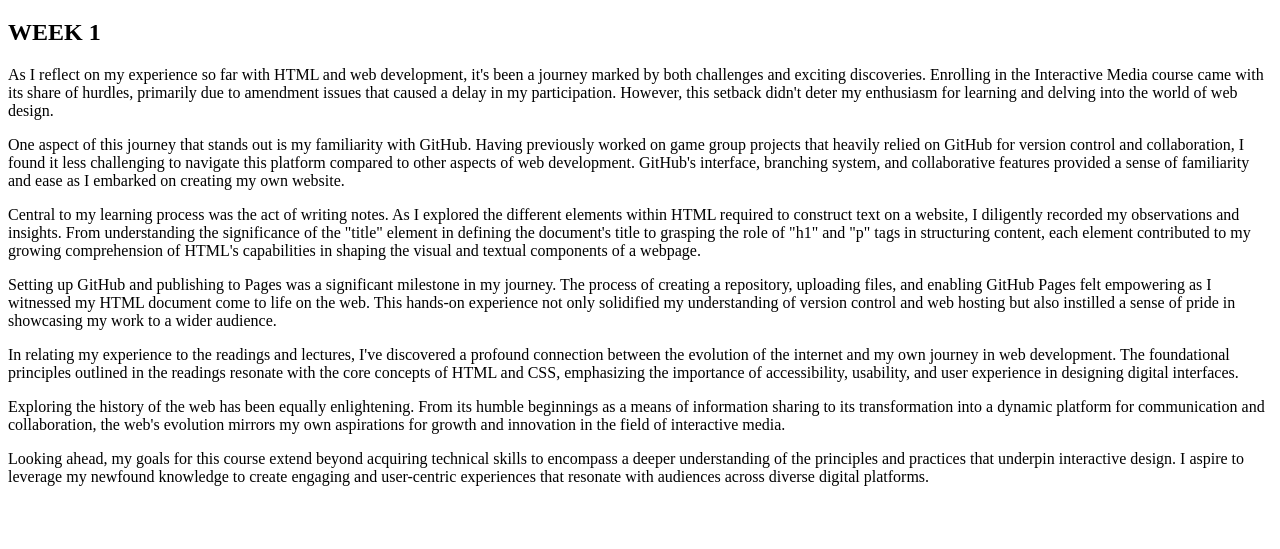
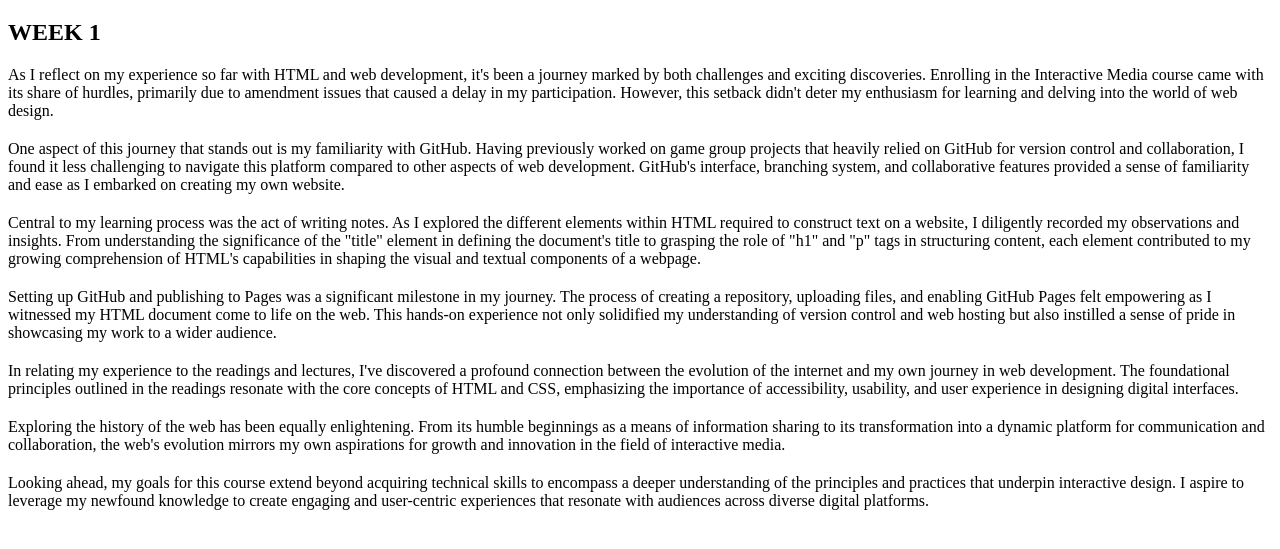
Before and after one commit to Wits-Digital-Arts-Interactive-Media/WSOA3028A_2549471, a plain HTML site: page index.html in a window 1280 px wide. Shown: the part 61-610 px from the top of the page. Drawn offline with Linux system fonts and the light colour scheme.

Commit message:
Update index.html

```diff
--- a/index.html
+++ b/index.html
@@ -13,15 +13,46 @@
  <body>
  <p> As I reflect on my experience so far with HTML and web development, it's been a journey marked by both challenges and exciting discoveries. Enrolling in the Interactive Media course came with its share of hurdles, primarily due to amendment issues that caused a delay in my participation. However, this setback didn't deter my enthusiasm for learning and delving into the world of web design.
 </p>
+<style>
+   p {
+       margin-bottom: 20px; /* Adjust the value as needed */
+   }
+</style>
+
  <p>One aspect of this journey that stands out is my familiarity with GitHub. Having previously worked on game group projects that heavily relied on GitHub for version control and collaboration, I found it less challenging to navigate this platform compared to other aspects of web development. GitHub's interface, branching system, and collaborative features provided a sense of familiarity and ease as I embarked on creating my own website.</p>
+ <style>
+   p {
+       margin-bottom: 20px; /* Adjust the value as needed */
+   }
+</style>
 
 <p>Central to my learning process was the act of writing notes. As I explored the different elements within HTML required to construct text on a website, I diligently recorded my observations and insights. From understanding the significance of the "title" element in defining the document's title to grasping the role of "h1" and "p" tags in structuring content, each element contributed to my growing comprehension of HTML's capabilities in shaping the visual and textual components of a webpage.</p3>
+   <style>
+      p {
+          margin-bottom: 20px; /* Adjust the value as needed */
+      }
+  </style>
 
 <p>Setting up GitHub and publishing to Pages was a significant milestone in my journey. The process of creating a repository, uploading files, and enabling GitHub Pages felt empowering as I witnessed my HTML document come to life on the web. This hands-on experience not only solidified my understanding of version control and web hosting but also instilled a sense of pride in showcasing my work to a wider audience.</p>
+<style>
+   p {
+       margin-bottom: 20px; /* Adjust the value as needed */
+   }
+</style>
 
 <p>In relating my experience to the readings and lectures, I've discovered a profound connection between the evolution of the internet and my own journey in web development. The foundational principles outlined in the readings resonate with the core concepts of HTML and CSS, emphasizing the importance of accessibility, usability, and user experience in designing digital interfaces.</p>
+<style>
+   p {
+       margin-bottom: 20px; /* Adjust the value as needed */
+   }
+</style>
 
 <p>Exploring the history of the web has been equally enlightening. From its humble beginnings as a means of information sharing to its transformation into a dynamic platform for communication and collaboration, the web's evolution mirrors my own aspirations for growth and innovation in the field of interactive media.</p>
+<style>
+   p {
+       margin-bottom: 20px; /* Adjust the value as needed */
+   }
+</style>
 
 <p>Looking ahead, my goals for this course extend beyond acquiring technical skills to encompass a deeper understanding of the principles and practices that underpin interactive design. I aspire to leverage my newfound knowledge to create engaging and user-centric experiences that resonate with audiences across diverse digital platforms.</p>
 </body>
```
